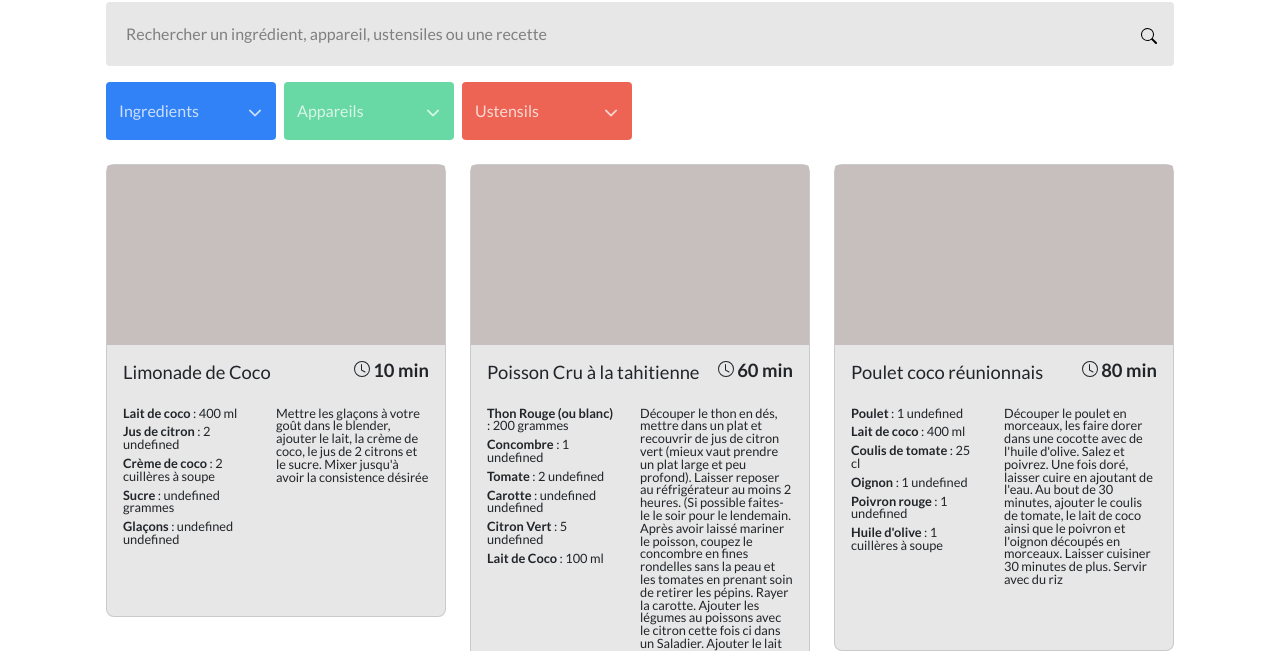
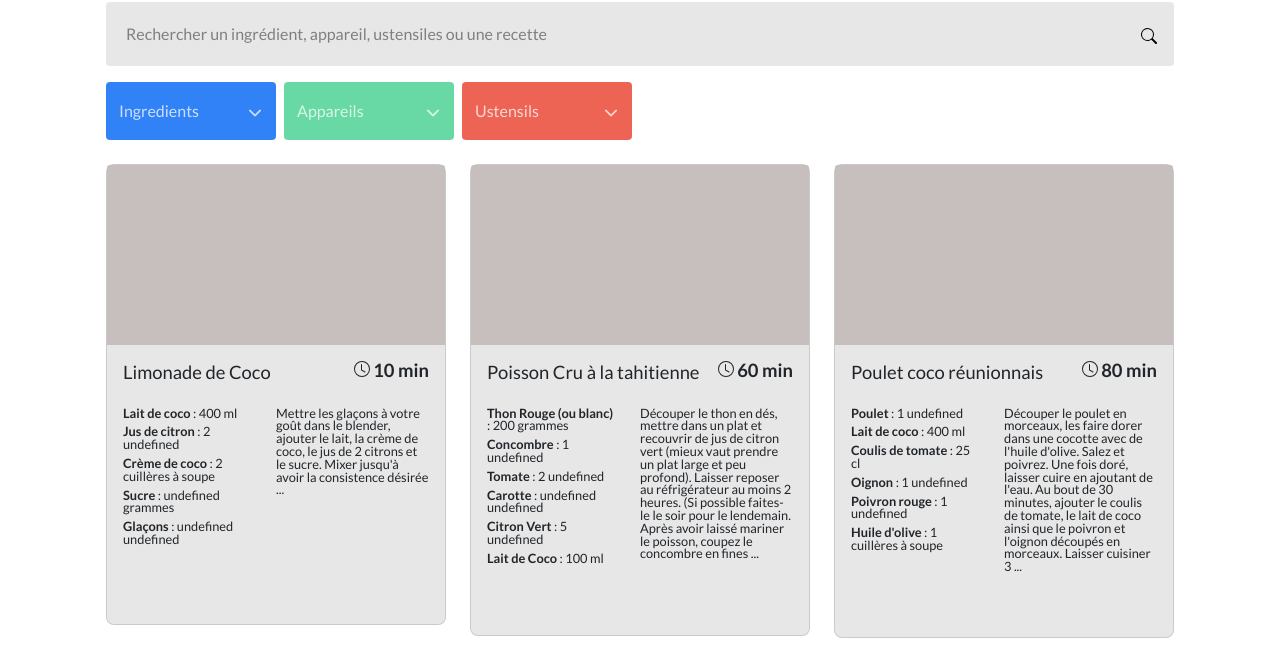
Before and after one commit to laurent972/moteur_de_recherche_filtre_Javascript, a website: page index.html in a window 1280 px wide. Shown: the part 116-767 px from the top of the page. Drawn offline with Linux system fonts and the light colour scheme.

Commit message:
Affichage

```diff
--- a/sass/style.scss
+++ b/sass/style.scss
@@ -23,6 +23,7 @@ body{
     background: $gray;
     font-size: 0.8rem;
     flex: 1 1 0;
+    min-height: 461px;
     .time{
         font-size: 1.15rem;
         font-weight: 700;
@@ -238,7 +239,8 @@ body{
 .selected-items{
     .btn{
       padding-right: 25px;
-      background-image: url(../img/exit-blc.png);
+     // background-image: url(/img/exit-blc.png);
+      background-image: url('https://laurent972.github.io/laurentrega_7_10112021.github.io/img/exit-blc.png');
       background-size: 20px;
       background-position: right center;
       background-repeat: no-repeat;
--- a/script/display/displayResult.js
+++ b/script/display/displayResult.js
@@ -2,10 +2,13 @@ async function displayResult(recettesList){
   if(recettesList === undefined){
     recettesList = await fetchSearch();
   }
+
   console.log(recettesList);
 
   results.innerHTML = (
+
     recettesList.map((recette) =>
+
       `
       <div class="col-md-4">
       <div class="card mb-3">
@@ -26,19 +29,22 @@ async function displayResult(recettesList){
         <div class="card-body d-flex justify-content-between mb-5 flex-wrap">
         <div class="list col-md-5">
           <ul class="list-group list-group--card">
+
              ${recette.ingredients.map(ingredient =>'<li clas="list-group-item"> <b>' + ingredient.ingredient+'</b> : ' + ingredient.quantity +' '+ ingredient.unit + '</li>' ).join('') }
            </ul>
         </div>
         <div class="card-text col-md-6">
-          ${recette.description}
+          ${recette.description.substring(0, 300)} ...
         </div>
         </div>
        </div>
        </div>
       `
     ).join('')
+
   )
   if(recettesList.length === 0){
     results.innerHTML = `<p class="mt-5 lead text-center text-secondary">Aucune recette ne correspond à votre critère… vous pouvez chercher « tarte aux pommes », « poisson »</p><img class="no-result" src="./img/salad.png" width="512"><br>`;
    }
+
 }
--- a/script/filter/filter.js
+++ b/script/filter/filter.js
@@ -55,7 +55,6 @@ async function selectUstensil(){
 
 function functionSearchTerm(){
   searchInput.addEventListener('input',(e)=>{
-
       searchTerm = e.target.value.toLowerCase();
         filterRecettes();
         displayIngredients(searchTerm);
```
Also changed, not shown: public/css/style.css, 1 other file.
